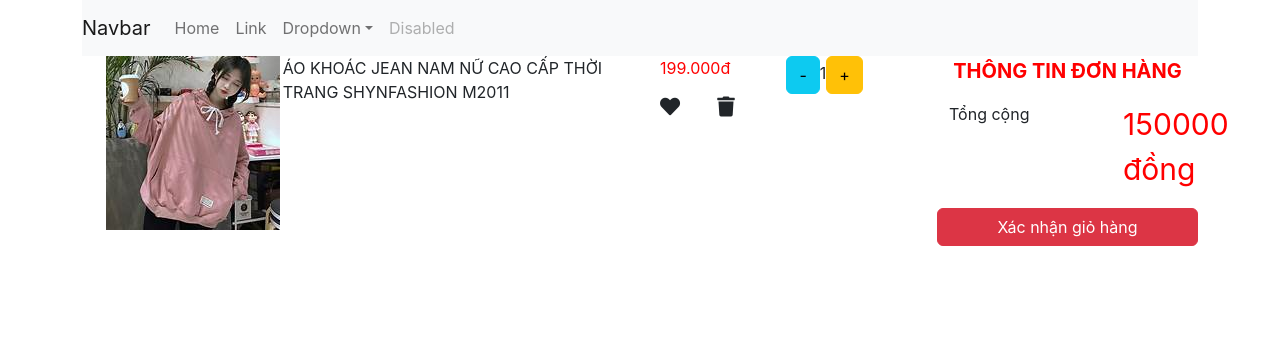
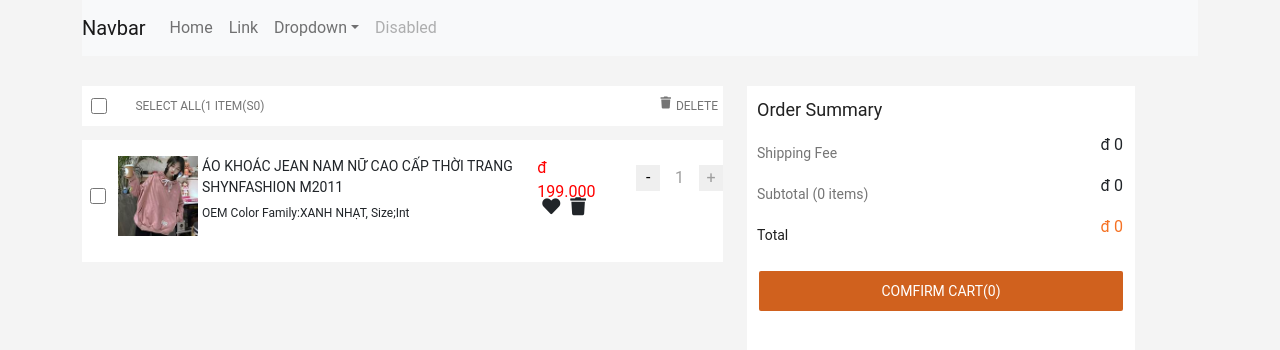
Before and after one commit to tranhoanggithub/Demo-Layout-Cart-Lazada, a React (Create React App) app: page / in a window 1280 px wide. Shown: the top 350 px of the page. Built offline with nearby package versions, Linux system fonts and the light colour scheme.

Commit message:
push code

```diff
--- a/src/App.js
+++ b/src/App.js
@@ -4,7 +4,7 @@ import Form from "./Component/Form";
 
 function App() {
   return (
-    <div>
+    <div style={{ background: "#F4F4F4" }}>
       <Form />
     </div>
   );
--- a/src/Component/CardItemLeft.js
+++ b/src/Component/CardItemLeft.js
@@ -3,13 +3,28 @@ import React from "react";
 
 export default function CardItemLeft() {
   return (
-    <div className="container">
+    <div className="container" class="CardItemLeft">
       <div class="row">
-        <div class="col-4">
-          <img src={require("../assets/auth/image/aokhoacnu.jpg")} />
+        <div
+          class="col-2"
+          style={{
+            display: "flex",
+            alignItems: "center",
+            justifyContent: "center",
+          }}
+        >
+          <img
+            style={{ height: "80px" }}
+            src={require("../assets/auth/image/aokhoacnu.jpg")}
+          />
         </div>
-        <div class="col-8">
-          ÁO KHOÁC JEAN NAM NỮ CAO CẤP THỜI TRANG SHYNFASHION M2011
+        <div class="col-10">
+          <p style={{ width: "328px", height: "32px", fontSize: "14px" }}>
+            ÁO KHOÁC JEAN NAM NỮ CAO CẤP THỜI TRANG SHYNFASHION M2011
+          </p>
+          <p style={{ width: "328px", height: "16px", fontSize: "12px" }}>
+            OEM Color Family:XANH NHẠT, Size;Int
+          </p>
         </div>
       </div>
     </div>
--- a/src/Component/CardItemMiddle.js
+++ b/src/Component/CardItemMiddle.js
@@ -4,29 +4,30 @@ export default function CardItemMiddle() {
   return (
     <div className="container">
       <div className="row">
-        <p style={{ color: "red" }}>199.000đ</p>
+        <p style={{ color: "red", textAlign: "left", height: "20px" }}>
+          đ 199.000
+        </p>
       </div>
       <div
-        className="row"
         style={{
           display: "flex",
-          flexDirection: "inherit",
-          alignContent: "center",
+          textAlign: "center",
+          alignItems: "center",
         }}
       >
-        <div className="col-6">
+        <div>
           <i
-            style={{ cursor: "pointer", fontSize: "20px" }}
+            style={{ cursor: "pointer", fontSize: "18px", padding: "5px 5px" }}
             class="fa fa-heart"
             aria-hidden="true"
           ></i>
         </div>
-        <div className="col-6">
-          <i
-            style={{ cursor: "pointer", fontSize: "20px" }}
+        <div>
+          <i18
+            style={{ cursor: "pointer", fontSize: "18px", padding: "5px 5px" }}
             class="fa fa-trash"
             aria-hidden="true"
-          ></i>
+          ></i18>
         </div>
       </div>
     </div>
--- a/src/Component/CardItemRight.js
+++ b/src/Component/CardItemRight.js
@@ -13,12 +13,20 @@ export default function CardItemRight(props) {
     console.log(total);
   };
   return (
-    <div>
-      <button onClick={() => DownProduct()} type="button" class="btn btn-info">
+    <div className="CardItemRight">
+      <button
+        onClick={() => DownProduct()}
+        type="button"
+        class="button-dow-item-right"
+      >
         -
       </button>
-      1
-      <button onClick={() => UpProduct()} type="button" class="btn btn-warning">
+      <div style={{ padding: "10px 15px" }}>1</div>
+      <button
+        onClick={() => UpProduct()}
+        type="button"
+        class="button-up-item-right"
+      >
         +
       </button>
     </div>
--- a/src/Component/Form.js
+++ b/src/Component/Form.js
@@ -11,15 +11,18 @@ export default function Form() {
     console.log(">>>>>total truyền đến form là", totalchange);
   };
   return (
-    <div class="container">
+    <div
+      class="container"
+      style={{ width: "100%", backgroundColor: "#F4F4F4" }}
+    >
       <div class="row">
         <Navbar />
       </div>
       <div class="row">
-        <div class="col-9">
+        <div class="col-7" style={{ marginTop: "30px" }}>
           <LeftContainer total={total} />
         </div>
-        <div class="col-3">
+        <div class="col-2" style={{ marginTop: "30px" }}>
           <RightContainer total={total} callbackTotal={callbackTotal()} />
         </div>
       </div>
--- a/src/Component/LeftContainer.js
+++ b/src/Component/LeftContainer.js
@@ -2,14 +2,28 @@ import React from "react";
 import CardItemLeft from "./CardItemLeft";
 import CardItemMiddle from "./CardItemMiddle";
 import CardItemRight from "./CardItemRight";
+import style from "../assets/scss/style.css";
+import SelectPage from "./SelectPage";
 
 export default function LeftContainer(props) {
   const { total } = props;
   return (
     <div>
-      <div className="container">
+      {" "}
+      <SelectPage />
+      <div className="container LeftContainer">
         <div className="row">
-          <div class="col-8">
+          <div
+            class="col-1"
+            style={{
+              display: "flex",
+              justifyContent: "center",
+              alignItems: "center",
+            }}
+          >
+            <input type="checkbox" style={{ width: "16px", height: "16px" }} />
+          </div>
+          <div class="col-7">
             <CardItemLeft />
           </div>
           <div class="col-2">
--- a/src/Component/RightContainer.js
+++ b/src/Component/RightContainer.js
@@ -7,34 +7,74 @@ export default function RightContainer(props) {
 
   return (
     <form>
-      <div className="container">
+      <div className="container RightContainer ">
+        <div
+          className="row"
+          style={{
+            color: "#212121",
+            textAlign: "left",
+            fontSize: "18px",
+            padding: "10px 10px",
+          }}
+        >
+          Order Summary
+        </div>
         <div className="row">
-          <p
+          <div
+            className="col-9"
             style={{
-              color: "red",
-              fontSize: "20px",
-              textAlign: "center",
-              fontWeight: "bold",
+              textAlign: "left",
+              color: "#757575",
+              padding: "5px",
+              fontSize: "14px",
+              padding: "10px 10px",
             }}
           >
-            THÔNG TIN ĐƠN HÀNG
-          </p>
+            Shipping Fee
+          </div>
+          <div style={{ textAlign: "right" }} className="col-3">
+            đ 0
+          </div>
         </div>
         <div className="row">
-          <div className="col-8" style={{ textAlign: "left" }}>
-            Tổng cộng
+          <div
+            className="col-9"
+            style={{
+              textAlign: "left",
+              color: "#757575",
+              padding: "10px 10px",
+              fontSize: "14px",
+            }}
+          >
+            Subtotal (0 items)
+          </div>
+          <div style={{ textAlign: "right" }} className="col-3">
+            đ 0
+          </div>
+        </div>
+        <div className="row">
+          <div
+            className="col-9"
+            style={{
+              textAlign: "left",
+              color: "#202020",
+              padding: "10px 10px",
+              fontSize: "14px",
+            }}
+          >
+            Total
           </div>
           <div
-            className="col-4"
-            style={{ textAlign: "right", fontSize: "30px", color: "red" }}
+            style={{ textAlign: "right", color: "#f57224" }}
+            className="col-3"
           >
-            <p>{total} đồng</p>
+            đ 0
           </div>
         </div>
+        <button type="submit" style={{ width: "100%" }} class="btn-submit-cart">
+          COMFIRM CART(0)
+        </button>
       </div>
-      <button type="submit" style={{ width: "100%" }} class="btn btn-danger">
-        Xác nhận giỏ hàng
-      </button>
     </form>
   );
 }
--- /dev/null
+++ b/src/Component/SelectPage.js
@@ -0,0 +1,60 @@
+import React from "react";
+
+export default function SelectPage() {
+  return (
+    <div
+      style={{
+        marginBottom: "14px",
+        backgroundColor: "white",
+        height: "40px",
+        display: "flex",
+      }}
+    >
+      <div
+        className="col-1"
+        style={{
+          display: "flex",
+          justifyContent: "center",
+          alignItems: "center",
+          paddingRight: "20px",
+        }}
+      >
+        <input type="checkbox" style={{ width: "16px", height: "16px" }} />
+      </div>
+      <div
+        className="col-7"
+        style={{
+          fontSize: "12px",
+          color: "#757575",
+          textAlign: "left",
+          paddingRight: "10px",
+          display: "flex",
+          alignItems: "center",
+        }}
+      >
+        SELECT ALL(1 ITEM(S0)
+      </div>
+      <div
+        className="col-4"
+        style={{
+          textAlign: "right",
+          fontSize: "12px",
+          color: "#757575",
+          alignItems: "center",
+          display: "flex",
+          justifyContent: "end",
+        }}
+      >
+        <div style={{ display: "flex" }}>
+          {" "}
+          <i
+            class="fa fa-trash"
+            aria-hidden="true"
+            style={{ cursor: "pointer", display: "block" }}
+          ></i>
+          <div style={{ padding: "0px 5px", cursor: "pointer" }}>DELETE</div>
+        </div>
+      </div>
+    </div>
+  );
+}
--- a/src/assets/scss/style.css
+++ b/src/assets/scss/style.css
@@ -0,0 +1,60 @@
+body {
+    user-select: none;
+    display: block;
+    transition: line-height .2s;
+    font-family: Roboto, Helvetica Neue, Helvetica, Tahoma, Arial, Sans-serif;
+}
+
+.LeftContainer {
+    height: 122px;
+    padding: 16px 0;
+    background-color: white;
+}
+
+.button-dow-item-right {
+    line-height: 15px;
+    width: 24px;
+    height: 25.21px;
+    cursor: pointer;
+    border: none;
+}
+
+.button-up-item-right {
+    line-height: 15px;
+    width: 24px;
+    height: 25.21px;
+    color: #9e9e9e;
+    cursor: pointer;
+    border: none;
+}
+
+.CardItemRight {
+    display: flex;
+    align-items: center;
+    justify-content: center;
+    color: #9e9e9e;
+}
+
+.RightContainer {
+    width: 388px;
+    height: 411px;
+    background-color: white;
+}
+
+.btn-submit-cart {
+    background-color: #d0611e;
+    color: white;
+    border: none;
+    width: 360px;
+    height: 40px;
+    font-size: 14px;
+    color: white;
+    margin: 15px 0px;
+    border-radius: 2px;
+
+}
+
+
+.CardItemLeft {
+    position: relative;
+}
```
